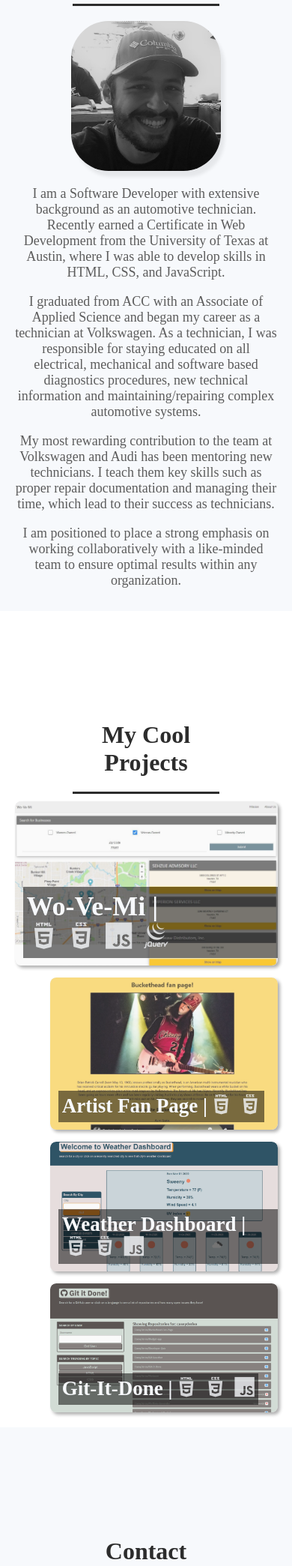
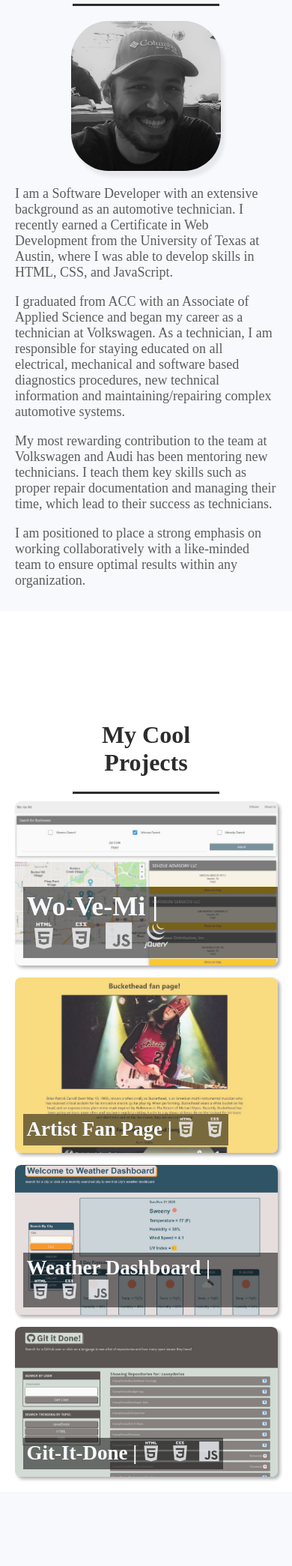
Before and after one commit to CaseyDeriso/Professional-Portfolio, a PHP site: page / in a window 390 px wide. Shown: the part 1073-3162 px from the top of the page at 75% size. Run offline with PHP 8.4, Linux system fonts and the light colour scheme.

Commit message:
update meadia queries.

```diff
--- a/assets/css/style.css
+++ b/assets/css/style.css
@@ -147,7 +147,7 @@ header nav ul li a:hover {
   float: left;
   border-radius: 25%;
   box-shadow: 5px 8px 4px rgba(0, 0, 0, 0.07);
-  margin: 0 10px;
+  margin: 0 20px;
 }
 
 .profile-photo-container img {
@@ -156,7 +156,6 @@ header nav ul li a:hover {
 }
 
 #about-me p {
-  text-indent: 30px;
   font-size: 18px;
   color: var(--secondary-color);
   text-align: start;
@@ -338,8 +337,7 @@ footer h1::after {
   }
 
   .example {
-    grid-column: 2 / span 8;
-    grid-row: span 2;
+    grid-column: span 9;
   }
   .example-text-container {
     font-size: 1.5em;
@@ -392,9 +390,7 @@ footer h1::after {
   }
 
   #about-me .content p {
-    text-align: center;
     margin: 0;
-    text-indent: unset;
   }
 
   #work .example-grid-container {
--- a/index.html
+++ b/index.html
@@ -60,15 +60,15 @@
           </div>
           <!-- about me text -->
           <p>
-            I am a Software Developer with extensive background as an automotive
-            technician. Recently earned a Certificate in Web Development from
-            the University of Texas at Austin, where I was able to develop
-            skills in HTML, CSS, and JavaScript.
+            I am a Software Developer with an extensive background as an
+            automotive technician. I recently earned a Certificate in Web
+            Development from the University of Texas at Austin, where I was able
+            to develop skills in HTML, CSS, and JavaScript.
           </p>
           <br />
           <p>
             I graduated from ACC with an Associate of Applied Science and began
-            my career as a technician at Volkswagen. As a technician, I was
+            my career as a technician at Volkswagen. As a technician, I am
             responsible for staying educated on all electrical, mechanical and
             software based diagnostics procedures, new technical information and
             maintaining/repairing complex automotive systems.
```
